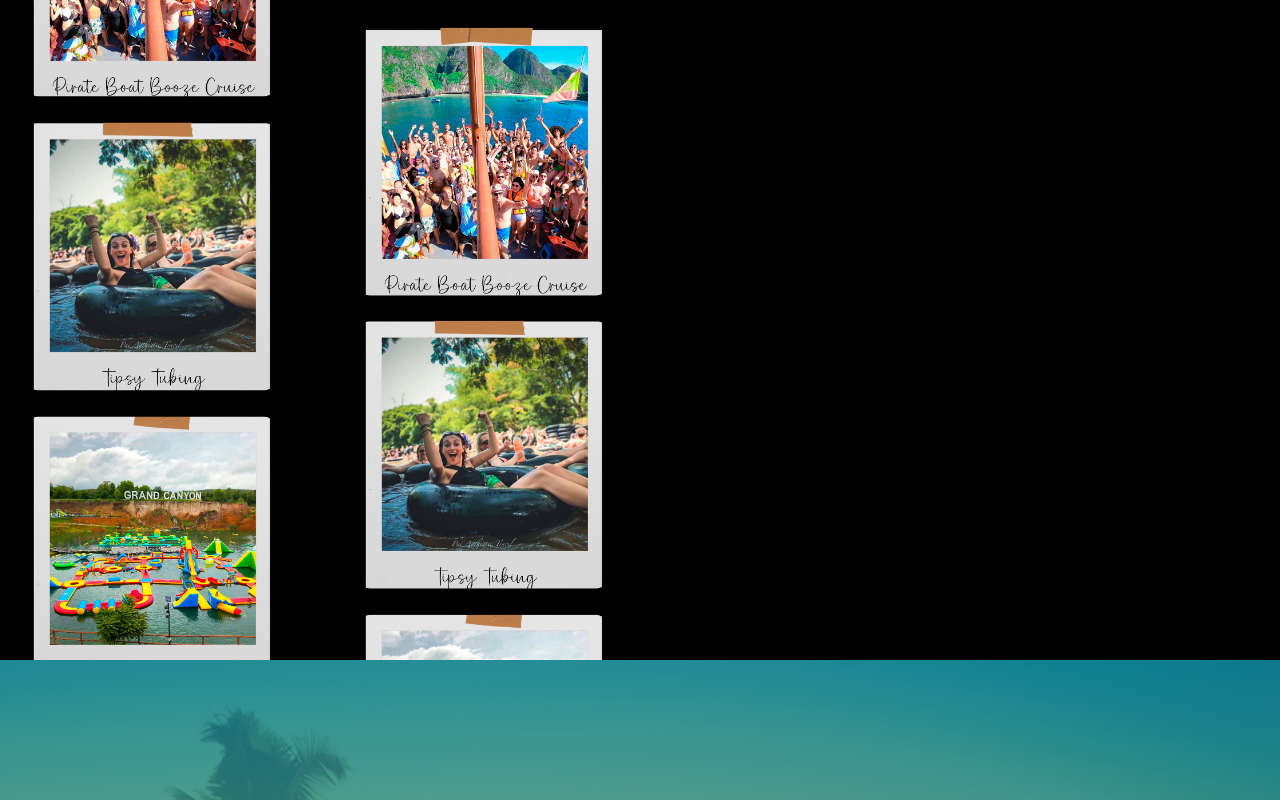
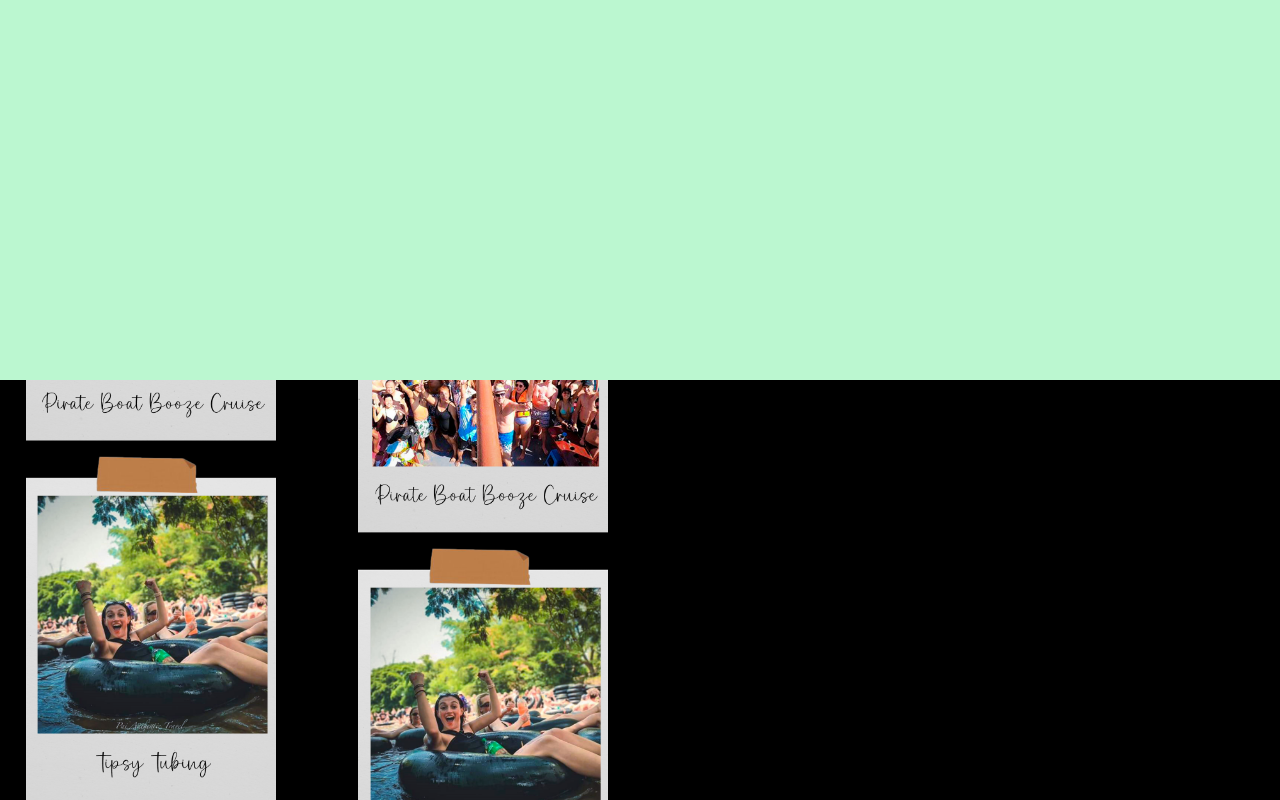
Before and after one commit to DWC97/j3-v3-project, a Next.js app: page / in a window 1280 px wide. Shown: the part 1220-2020 px from the top of the page. Built offline with nearby package versions, Linux system fonts and the light colour scheme.

Commit message:
column speed somewhat better

```diff
--- a/src/components/about/About2.tsx
+++ b/src/components/about/About2.tsx
@@ -4,6 +4,7 @@ import { useEffect, useRef, useState } from 'react';
 import { useTransform, useScroll, motion } from 'framer-motion';
 import './AboutStyles.css'
 import Image from 'next/image';
+import Lenis from '@studio-freight/lenis'
 
 const images = [
     "/about/pirate-polaroid.png",
@@ -34,8 +35,11 @@ export function About2(){
     })
 
     const { height } = dimension;
-    const y = useTransform(scrollYProgress, [0, 1], [0, height * 2])
-    const y2 = useTransform(scrollYProgress, [0, 1], [0, height * 3.3])
+    const y = useTransform(scrollYProgress, [0, 1], [0, height * 1.5])
+    const y2 = useTransform(scrollYProgress, [0, 1], [0, height * 3])
+    const y3 = useTransform(scrollYProgress, [0, 1], [0, height * 1.25])
+
+  const y4 = useTransform(scrollYProgress, [0, 1], [0, height * 3])
 
     useEffect( () => {
 
@@ -54,14 +58,17 @@ export function About2(){
 
     return (
         <main className="main">
-
+            <div className='h-screen w-full bg-green-200' />
                 <div className="gallery" ref={gallery}>
                     <div className="galleryWrapper">
                         <Column images={[images[0], images[1], images[2], images[3]]} y={y}/>
                         <Column images={[images[4], images[5], images[6], images[7]]} y={y2}/>
+                        {/* <Column images={[images[0], images[1], images[2], images[3]]} y={y3}/>
+                        <Column images={[images[4], images[5], images[6], images[7]]} y={y4}/> */}
+
                     </div>
                 </div>
-
+            <div className='h-screen w-full bg-green-200' />
         </main>
     )
 }
--- a/src/components/about/AboutStyles.css
+++ b/src/components/about/AboutStyles.css
@@ -1,12 +1,12 @@
 .gallery{
-    height: 1080px;
+    height: 175vh;
     overflow: hidden;
     background: black;
 
     .galleryWrapper{
         position: relative;
         top: -12.5vh;
-        height: 1200px;
+        height: 200vh;
         display: flex;
         gap: 2vw;
         padding: 2vw;
@@ -18,7 +18,7 @@
             min-width: 250px;
             display: flex;
             flex-direction: column;
-            gap: 2vw;
+            /* gap: 2vw; */
             white-space: nowrap;
             &:nth-of-type(1){
                 top: -30%;
@@ -35,10 +35,9 @@
 
             .imageContainer{
                 position: absolute;
-                height: 33%;
+                min-height: 360px;
                 width: 100%;
                 position: relative;
-                border-radius: 1vw;
                 overflow: hidden;
 
                 img{
```
